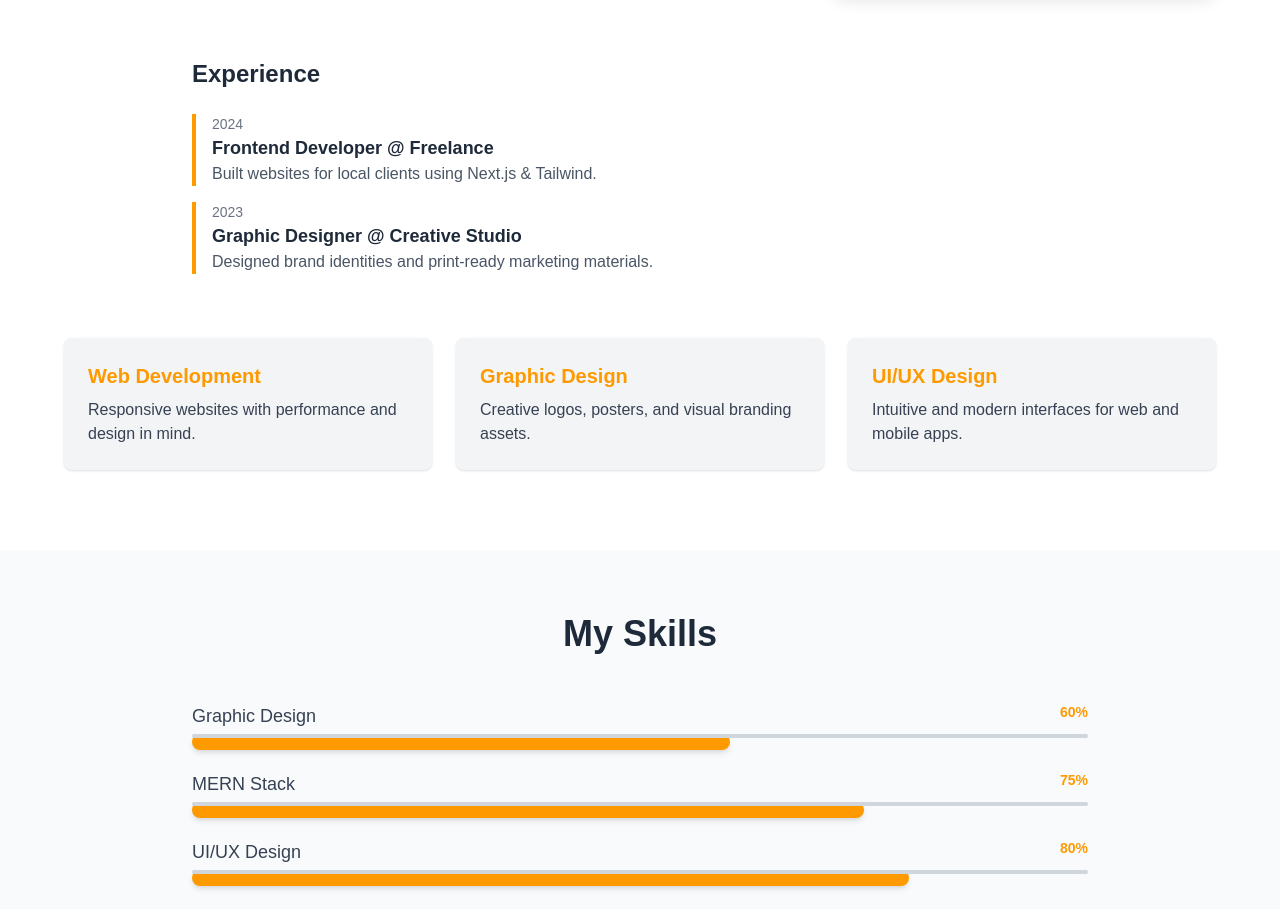
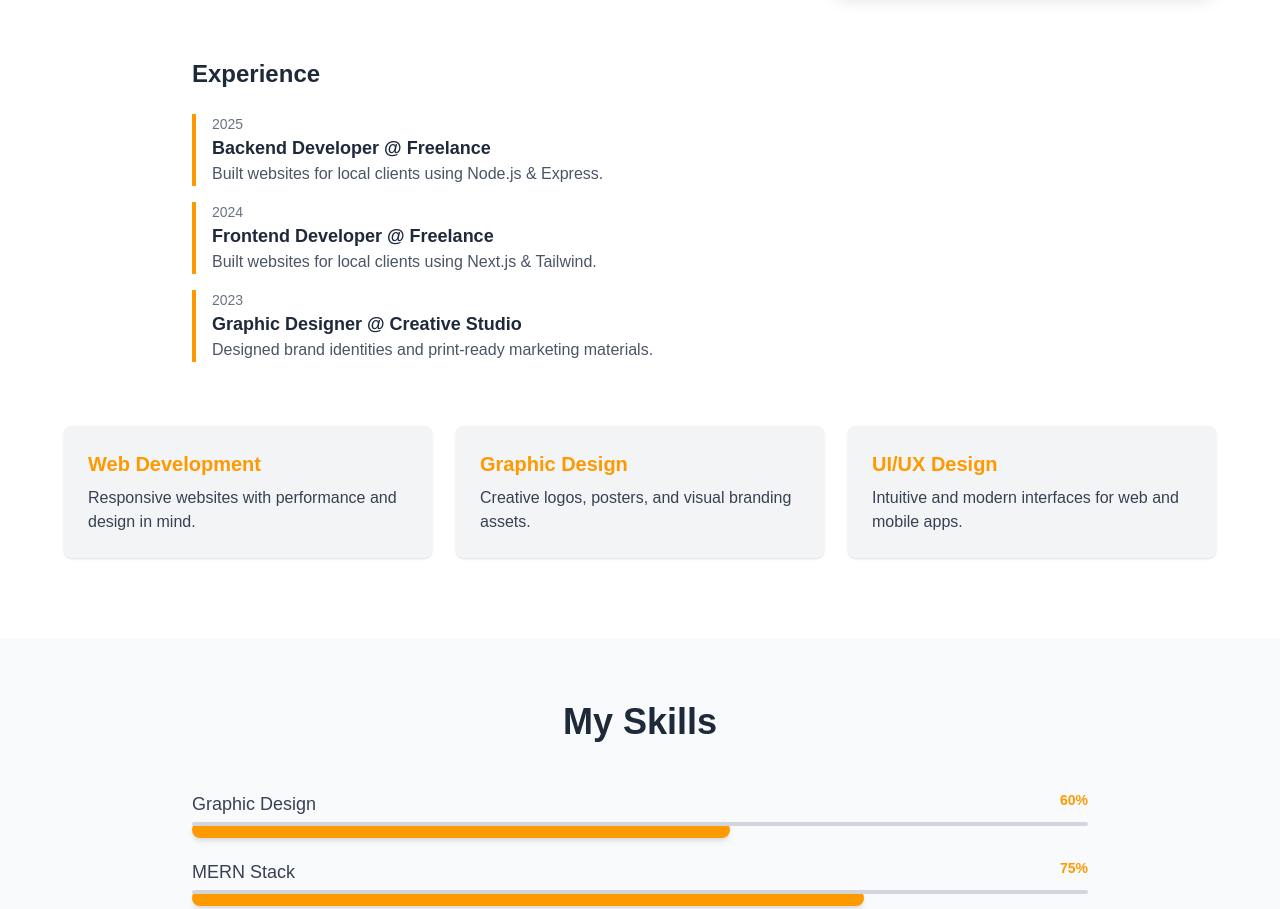
Before and after one commit to iamprabin-git/prabin_portfolio, a Next.js app: page / in a window 1280 px wide. Shown: the part 1220-2129 px from the top of the page. Built offline with nearby package versions, Linux system fonts and the light colour scheme.

Commit message:
feat:add experience
Signed-off-by: Prabin Dangol <dprabin23@gmail.com>

```diff
--- a/src/components/About.js
+++ b/src/components/About.js
@@ -13,6 +13,7 @@ export default function AboutSection() {
   ];
 
   const timeline = [
+    { year: "2025", role: "Backend Developer", company: "Freelance", desc: "Built websites for local clients using Node.js & Express." },
     { year: "2024", role: "Frontend Developer", company: "Freelance", desc: "Built websites for local clients using Next.js & Tailwind." },
     { year: "2023", role: "Graphic Designer", company: "Creative Studio", desc: "Designed brand identities and print-ready marketing materials." },
   ];
```
